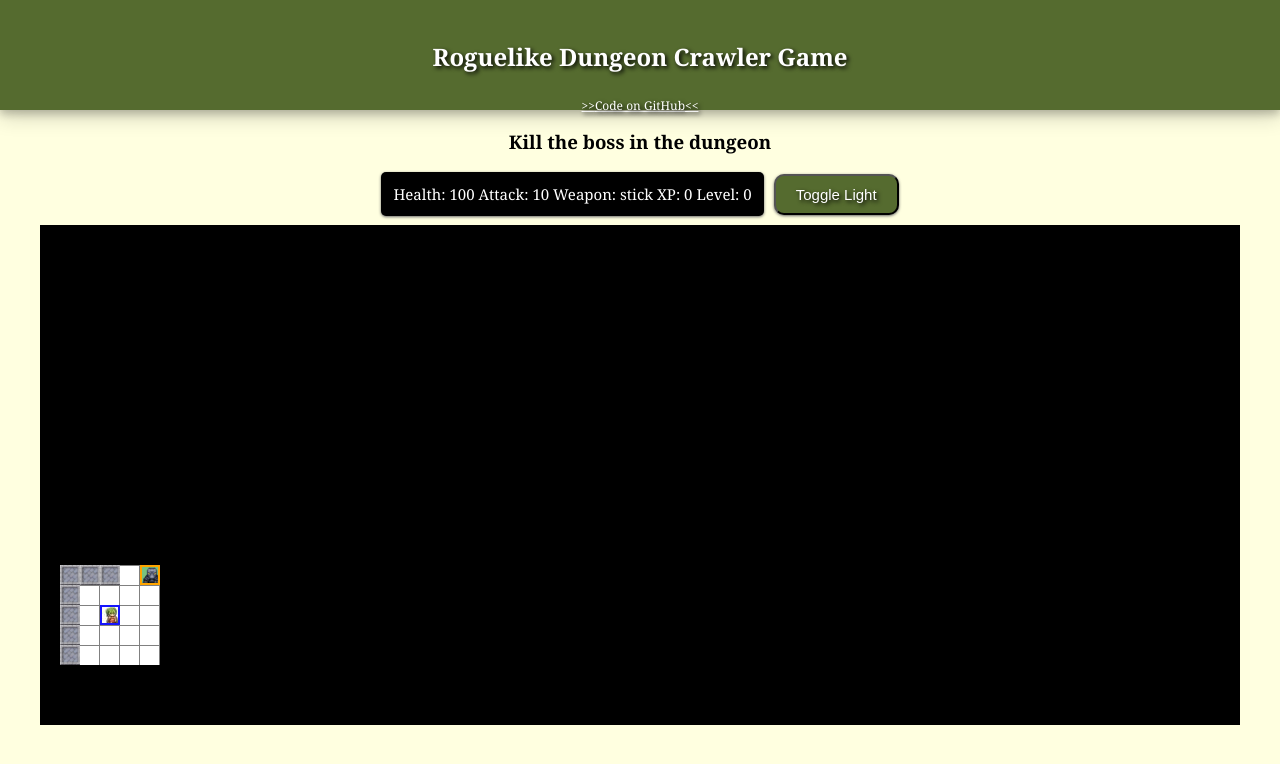
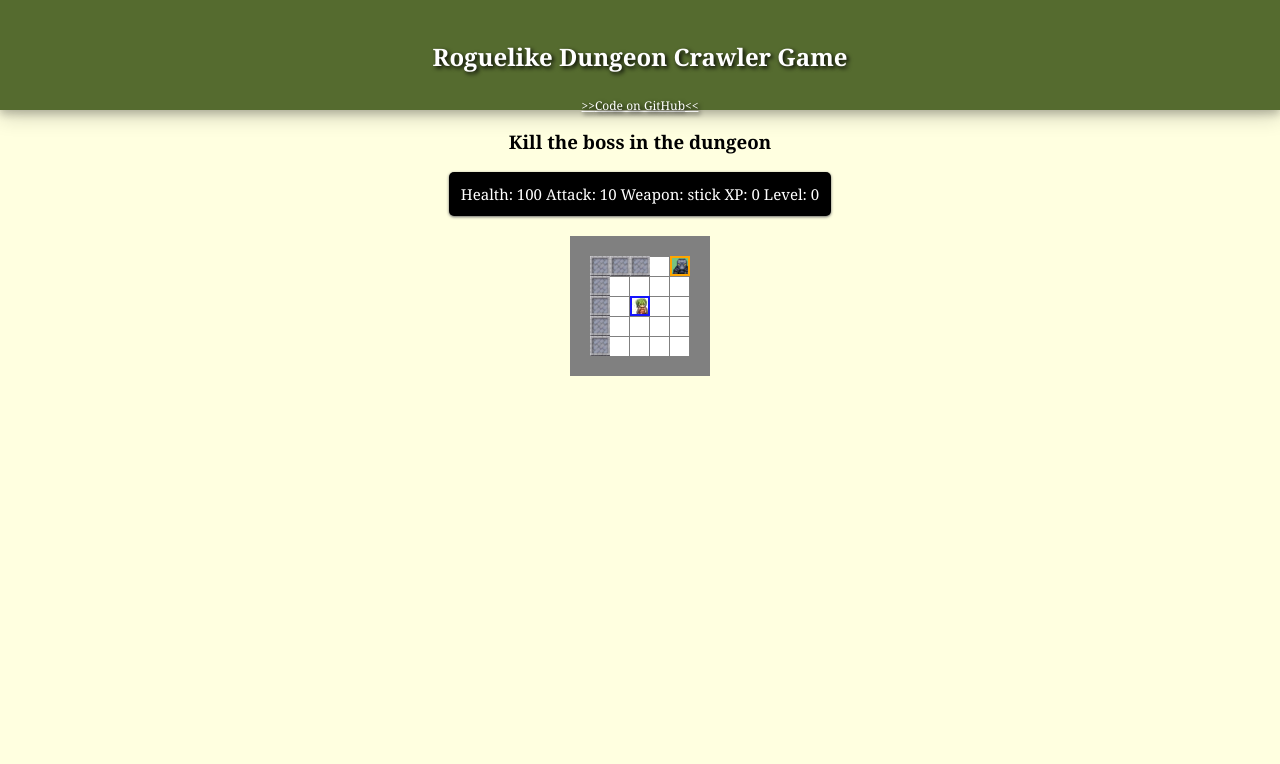
Before and after one commit to alivemary/DangeonGame, a React app: page / in a window 1280 px wide. Shown: the top 764 px of the page. Built offline with nearby package versions, Linux system fonts and the light colour scheme.

Commit message:
changed view of the dungeon from full to small

```diff
--- a/src/components/DungeonGame.js
+++ b/src/components/DungeonGame.js
@@ -213,12 +213,20 @@ export class DungeonGame extends React.Component {
 
   render() {
     let style = {
-      width: DUNGEON_WIDTH * 20,
-      height: DUNGEON_HEIGHT * 20
+      width: 5 * 20,
+      height: 5 * 20
     };
+    let viewDungeon = this.props.dungeon.filter((row, x) => {
+      return x>this.props.player.position.x-3 && x<this.props.player.position.x+3;
+    });
+    let newDungeon = [];
+    viewDungeon.forEach((row) => {
+      newDungeon.push(row.filter((element, y) => {
+        return y>this.props.player.position.y-3 && y<this.props.player.position.y+3;
+      }));
+    });
 
-
-    let dungeonList = this.props.dungeon.map((line, x) => {
+    let dungeonList = newDungeon.map((line, x) => {
       let row = line.map((square, y) => {
         let player =
           "Health: " +
@@ -226,35 +234,28 @@ export class DungeonGame extends React.Component {
           ", Attack: " +
           this.props.player.attack;
 
-        let toShow = !this.state.isDarkness;
-        if (!toShow) {
-          if (
-            x < this.props.player.position.x + 3 &&
-            x > this.props.player.position.x - 3 &&
-            y < this.props.player.position.y + 3 &&
-            y > this.props.player.position.y - 3
-          ) {
-            toShow = true;
-          }
-        }
         return (
           <Square
             type={square}
             id={x + "_" + y}
             staff={this.props.staff}
             player={player}
-            dark={toShow}
+            dark={true}
           />
         );
       });
-      return <div key={"line" + x} className="line">{row}</div>;
+      return (
+        <div key={"line" + x} className="line">
+          {row}
+        </div>
+      );
     });
 
     return (
       <div className="dungeon-game">
         <h3>Kill the boss in the dungeon</h3>
         <Stats player={this.props.player} />
-        <ToggleButton activity={this.handleClick} text="Toggle Light" />
+
         <div className="game" style={style}>
           {dungeonList}
         </div>
--- a/src/components/scss/partials/_DungeonGame.scss
+++ b/src/components/scss/partials/_DungeonGame.scss
@@ -4,9 +4,8 @@
     flex-wrap: wrap;
     justify-content: flex-start;
     margin: auto;
-    border: none;
-    border-right: none;
-    border-top: none;
+    border: 20px solid grey;
+
     .line {
         box-sizing: border-box;
         .element {
--- a/src/components/scss/partials/_Stats.scss
+++ b/src/components/scss/partials/_Stats.scss
@@ -1,6 +1,6 @@
 .stats {
     display: inline-block;
-    margin-right: 10px;
+    margin-bottom: 20px;
     background-color: black;
     color: white;
     padding: 12px;
```
